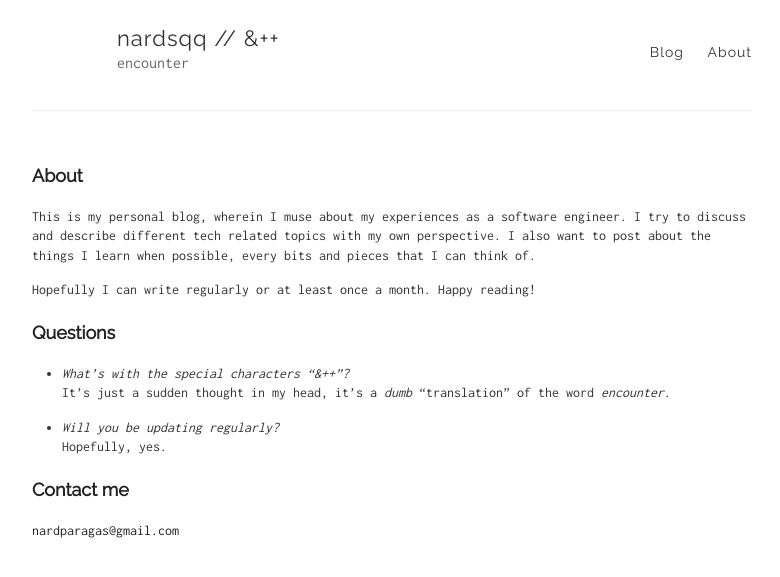
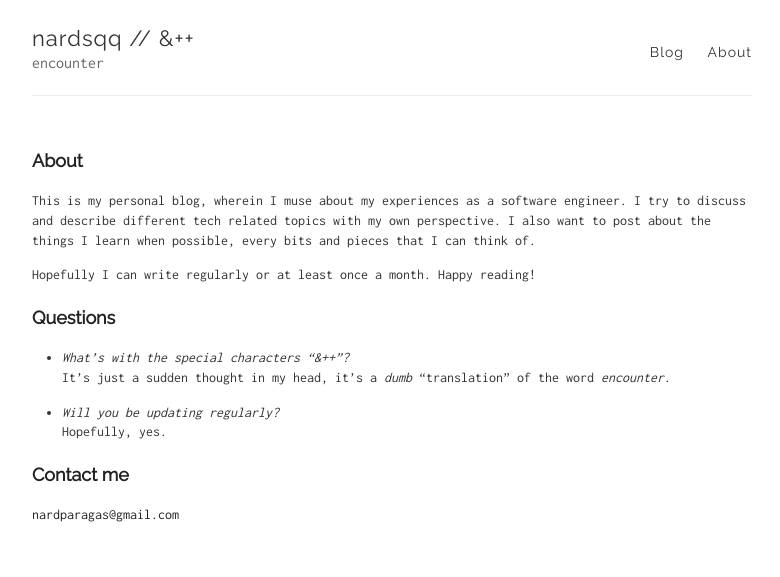
Before and after one commit to nardsqq/nardsqq.github.io, a Jekyll site: the page built from about.md, in a window 1280 px wide. Shown: the top 577 px of the page, without its empty margins (248-1028 px from the left). Built offline with Jekyll 4.4.1, drawn with Linux system fonts in a browser that asks for light colours.

Commit message:
Test, removed avatar

```diff
--- a/_layouts/default.html
+++ b/_layouts/default.html
@@ -19,7 +19,7 @@
     <div class="wrapper-masthead">
       <div class="container">
         <header class="masthead clearfix">
-          <a href="{{ site.baseurl }}/" class="site-avatar"><img src="{{ site.avatar }}" /></a>
+          <!-- <a href="{{ site.baseurl }}/" class="site-avatar"><img src="{{ site.avatar }}" /></a> -->
 
           <div class="site-info">
             <h1 class="site-name"><a href="{{ site.baseurl }}/">{{ site.name }}</a></h1>
```
